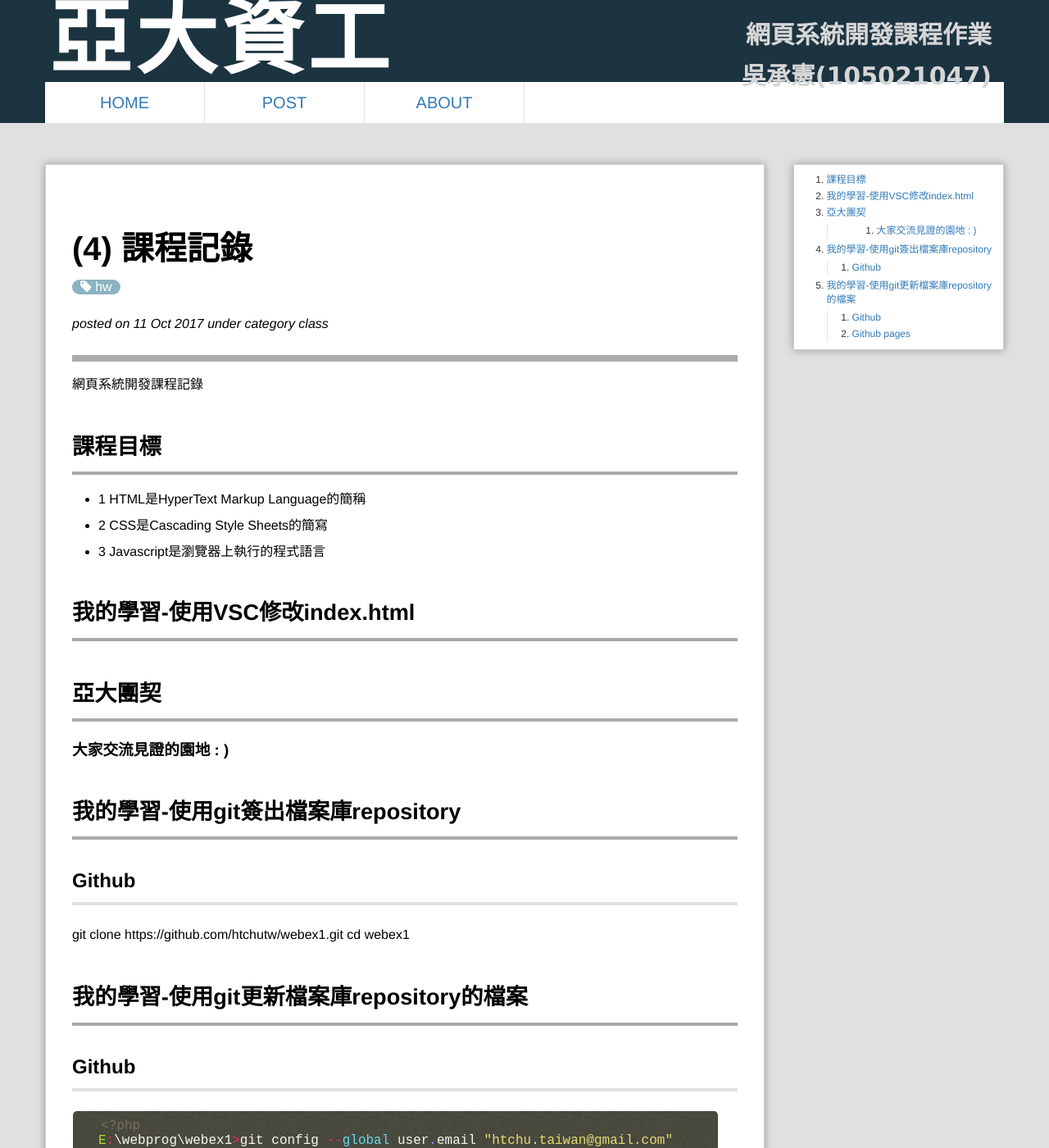
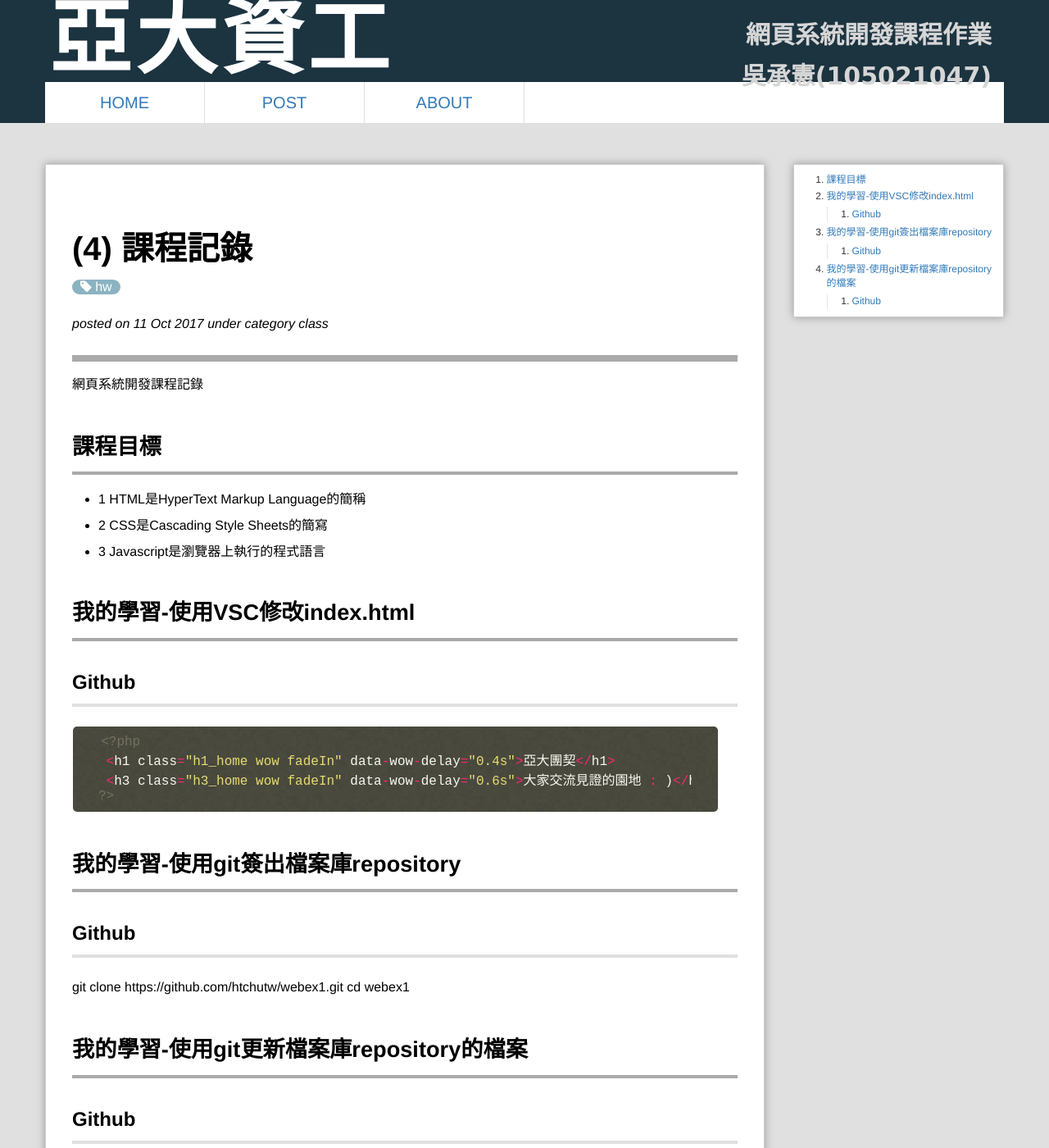
Before and after one commit to track9785/webcourse, a Jekyll site: the page built from _posts/2017-10-11-Class4.md, in a window 1280 px wide and 1400 px high. Shown: the whole window at 82% size. Built offline with Jekyll 4.4.1, drawn with Linux system fonts in a browser that asks for light colours; Markdown is read by kramdown in place of the engine named in the settings; comment, search, counter and statistics services are not loaded; some of the changed text lies outside the part shown.

Commit message:
Update 2017-10-11-Class4.md

````diff
--- a/_posts/2017-10-11-Class4.md
+++ b/_posts/2017-10-11-Class4.md
@@ -15,8 +15,13 @@ excerpt: "第4週課程"
 - 3 Javascript是瀏覽器上執行的程式語言
 
 # 我的學習-使用VSC修改index.html
+##Github
+```php
+<?php
  <h1 class="h1_home wow fadeIn" data-wow-delay="0.4s">亞大團契</h1>
  <h3 class="h3_home wow fadeIn" data-wow-delay="0.6s">大家交流見證的園地 : )</h3>
+?>
+```
 
 # 我的學習-使用git簽出檔案庫repository
 ##Github
@@ -34,7 +39,7 @@ E:\webprog\webex1>git add .
 E:\webprog\webex1>git commit -m "update index.htm"
 E:\webprog\webex1>git push -u origin master
 ?>
-```
+
 
 
 
````
